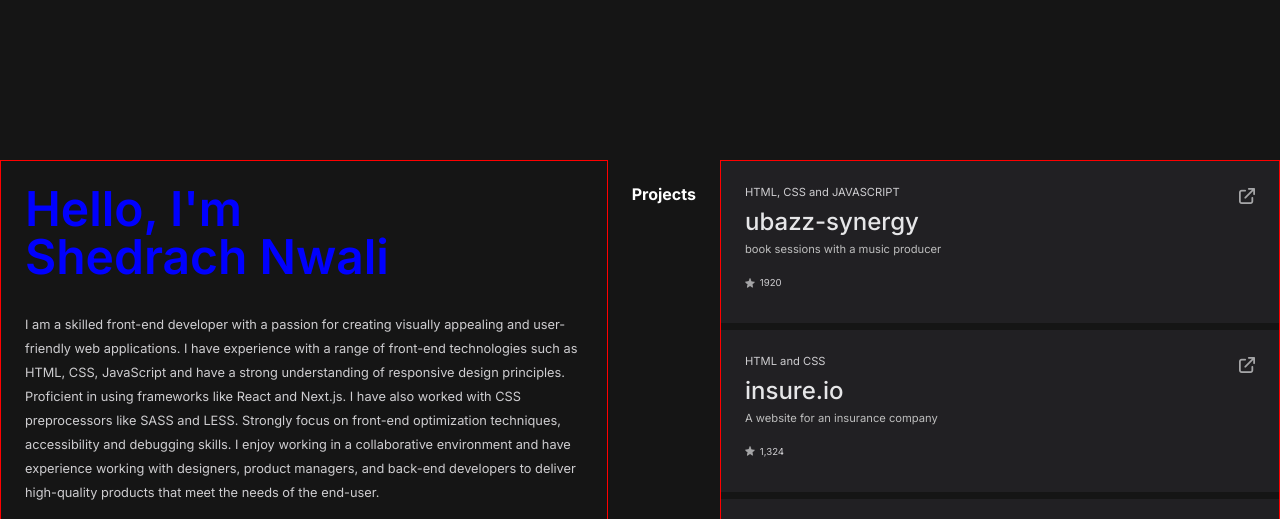
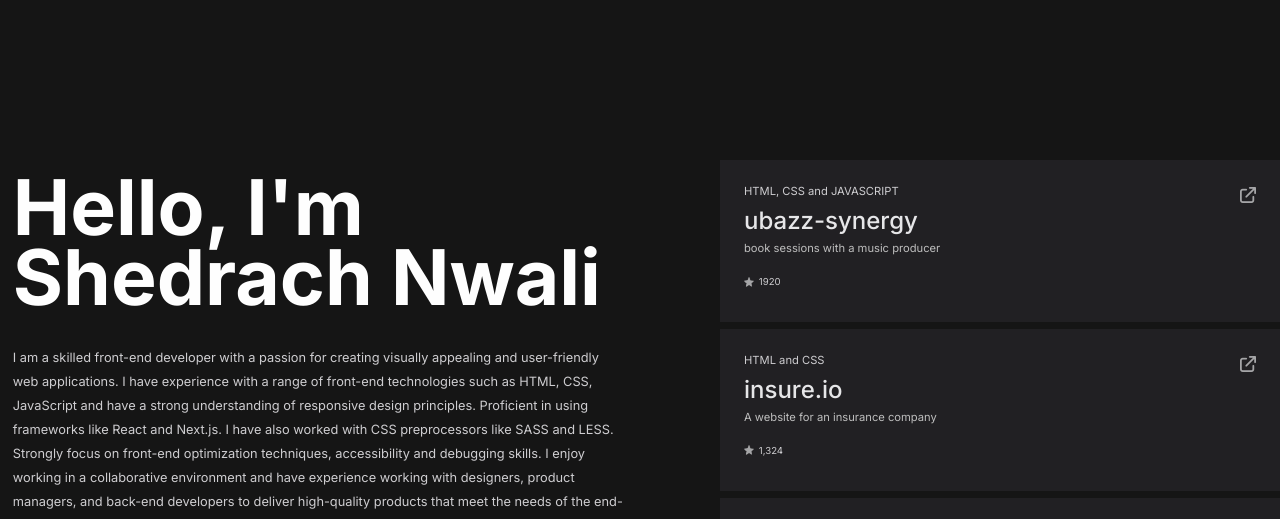
Before and after one commit to shedrachIkenna/portfolio, a plain HTML site: page index.html in a window 1280 px wide. Shown: the top 519 px of the page. Drawn offline with Linux system fonts and the light colour scheme.

Commit message:
1st resposonsive commit

```diff
--- a/scss/style.scss
+++ b/scss/style.scss
@@ -25,27 +25,23 @@ body{
     }
 
     h1{
-        font-size: 3rem;
+        font-size: 2.5rem;
         font-weight: 600;
-        color: blue;
 
-        // @media only screen and (min-width: 619px) {
-        //     font-size: 2rem;
-        //     font-weight: 700;
-        //     color: blue;
-        // }
+        @media only screen and (min-width: 450px) {
+            font-size: 3.2rem;
+            font-weight: 700;
+        }
 
-        // @media only screen and (max-width: 1145px) {
-        //     font-size: 4.2rem;
-        //     font-weight: 700;
-        //     color: blue;
-        // }
+        @media only screen and (min-width: 520px) {
+            font-size: 3.8rem;
+            font-weight: 700;
+        }
 
-        // @media only screen and (max-width: 1180px) {
-        //     font-size: 4.5rem;
-        //     font-weight: 700;
-        //     color: #fefefe;
-        // }
+        @media only screen and (min-width: 650px) {
+            font-size: 4.8rem;
+            font-weight: 700;
+        }
 
     }
 
@@ -67,12 +63,15 @@ body{
             font-weight: 700;
             font-size: 1rem;
             padding: 1.5rem;
+
+            @media only screen and (min-width: 1134px) {
+                display: none;
+            }
         }
 
         #profile-box{
-            padding: 1.5rem;
+            padding: .8rem;
             width: 100%;
-            border: 1px solid red;
 
             @media only screen and (min-width: 1134px) {
                 max-width: 40rem;
@@ -83,6 +82,14 @@ body{
 
                 h1{
                     line-height: 3rem;
+
+                    @media only screen and (min-width: 520px) {
+                        line-height: 3.8rem;
+                    }
+
+                    @media only screen and (min-width: 650px) {
+                        line-height: 4.4rem;
+                    }
                 }
             }
 
@@ -112,10 +119,9 @@ body{
         }
 
         #project-box{
-            border: 1px solid red;
 
             @media only screen and (max-width: 1000px) {
-                padding: 0rem 1.5rem 0 1.5rem;
+                padding: 0rem .8rem 0 .8rem;
             }
 
             @media only screen and (min-width: 1000px) {
@@ -129,7 +135,6 @@ body{
             .pboxes{
                 padding: 1.5rem;
                 background-color: #212023;
-                // border: 1px solid red;
 
                 .header-box{
                     display: flex;
```
Also changed, not shown: css/style.min.css.
